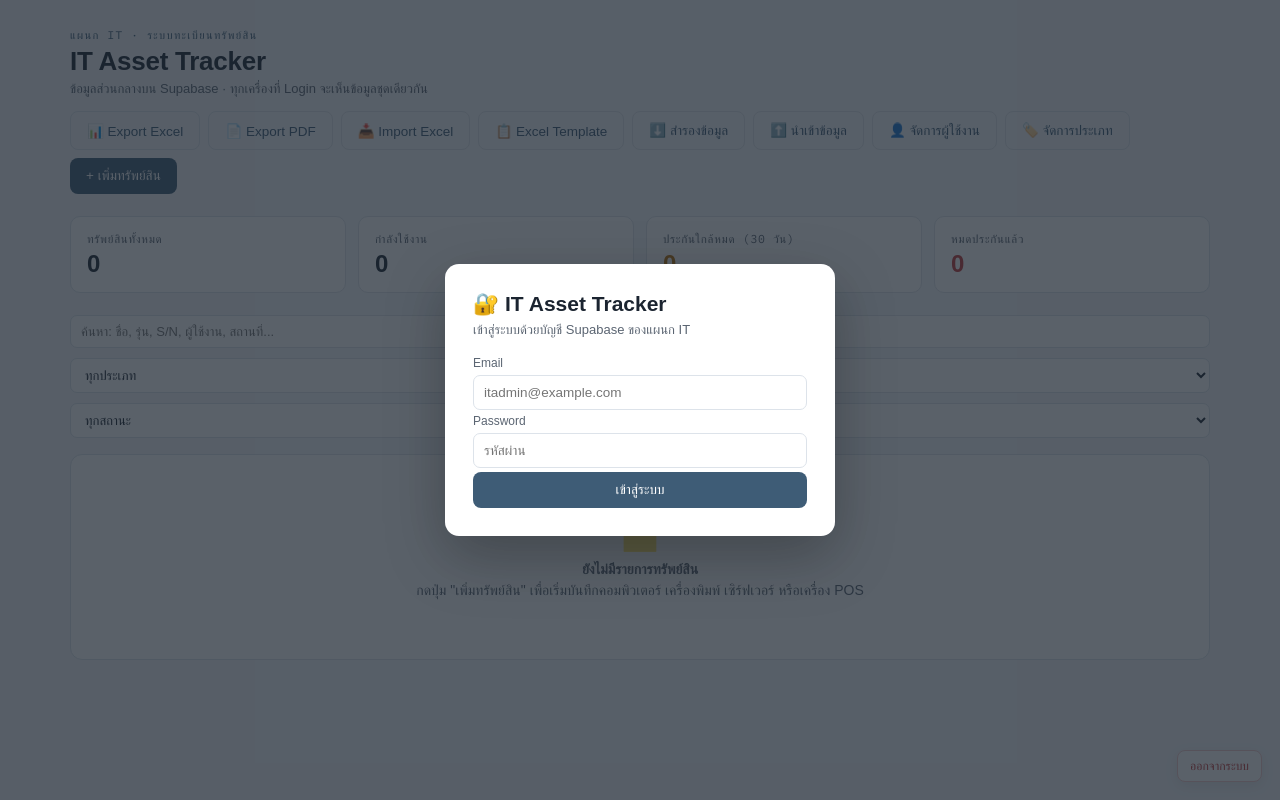
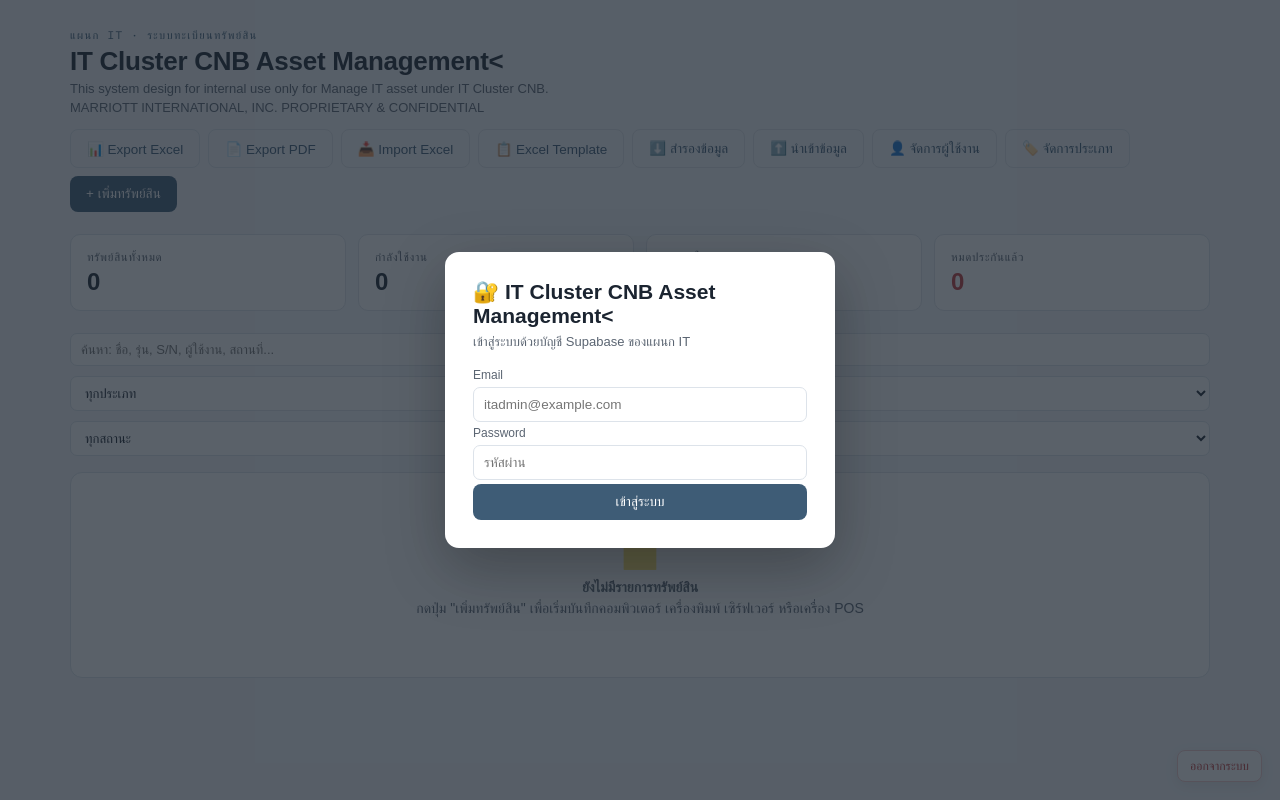
Before and after one commit to solpiw/Cluster-CNB-IT-Asset-Management, a plain HTML site: page index.html in a window 1280 px wide. Drawn offline with nearby package versions, Linux system fonts and the light colour scheme; a web font is replaced by a local one.

Commit message:
Add files via upload

```diff
--- a/index.html
+++ b/index.html
@@ -3,7 +3,7 @@
 <head>
 <meta charset="UTF-8">
 <meta name="viewport" content="width=device-width, initial-scale=1.0">
-<title>IT Asset Tracker</title>
+<title>IT Cluster CNB Asset Management</title>
 <link rel="preconnect" href="https://fonts.googleapis.com">
 <link href="https://fonts.googleapis.com/css2?family=IBM+Plex+Sans+Thai:wght@300;400;500;600;700&family=IBM+Plex+Mono:wght@400;500;600&display=swap" rel="stylesheet">
 <style>
@@ -2557,7 +2557,7 @@
     el=document.createElement('div');
     el.id='authOverlay';
     el.innerHTML=`<div id="authCard">
-      <h2>🔐 IT Asset Tracker</h2>
+      <h2>🔐 IT Cluster CNB Asset Management<</h2>
       <p>เข้าสู่ระบบด้วยบัญชี Supabase ของแผนก IT</p>
       <div class="field"><label>Email</label><input id="authEmail" type="email" autocomplete="username" placeholder="itadmin@example.com"></div>
       <div class="field"><label>Password</label><input id="authPassword" type="password" autocomplete="current-password" placeholder="รหัสผ่าน"></div>
@@ -2771,8 +2771,9 @@
     <div class="topbar">
       <div>
         <p class="brand-eyebrow">แผนก IT · ระบบทะเบียนทรัพย์สิน</p>
-        <h1 class="brand-title">IT Asset Tracker</h1>
-        <div class="brand-sub">ข้อมูลส่วนกลางบน Supabase · ทุกเครื่องที่ Login จะเห็นข้อมูลชุดเดียวกัน</div>
+        <h1 class="brand-title">IT Cluster CNB Asset Management<</h1>
+        <div class="brand-sub">This system design for internal use only for Manage IT asset under IT Cluster CNB.  </div>
+		 <div class="brand-sub">MARRIOTT INTERNATIONAL, INC. PROPRIETARY & CONFIDENTIAL  </div>
       </div>
       <div style="display:flex;gap:8px;flex-wrap:wrap;">
         <button class="btn btn-ghost" id="btnExportExcel">📊 Export Excel</button>
```
